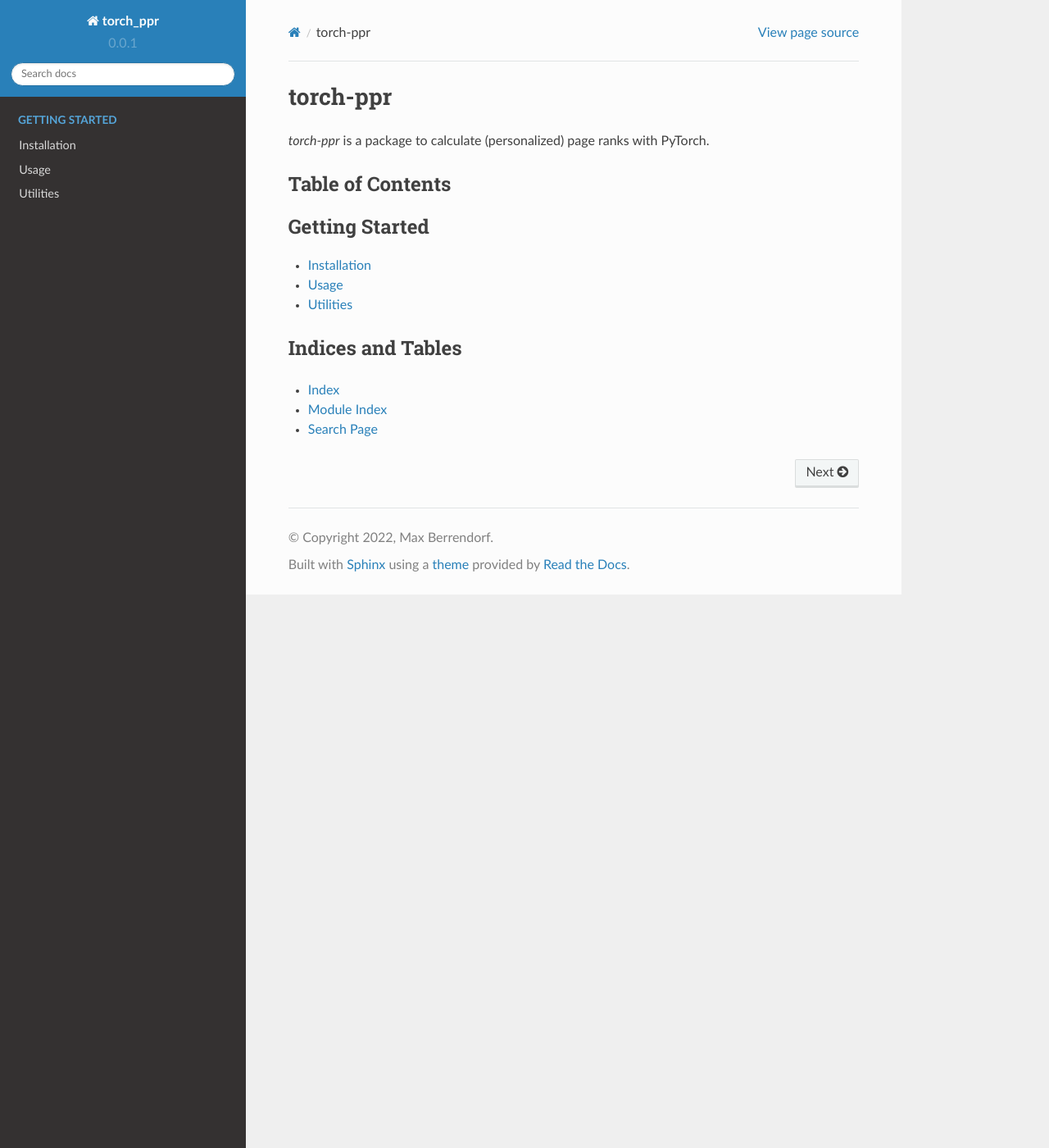
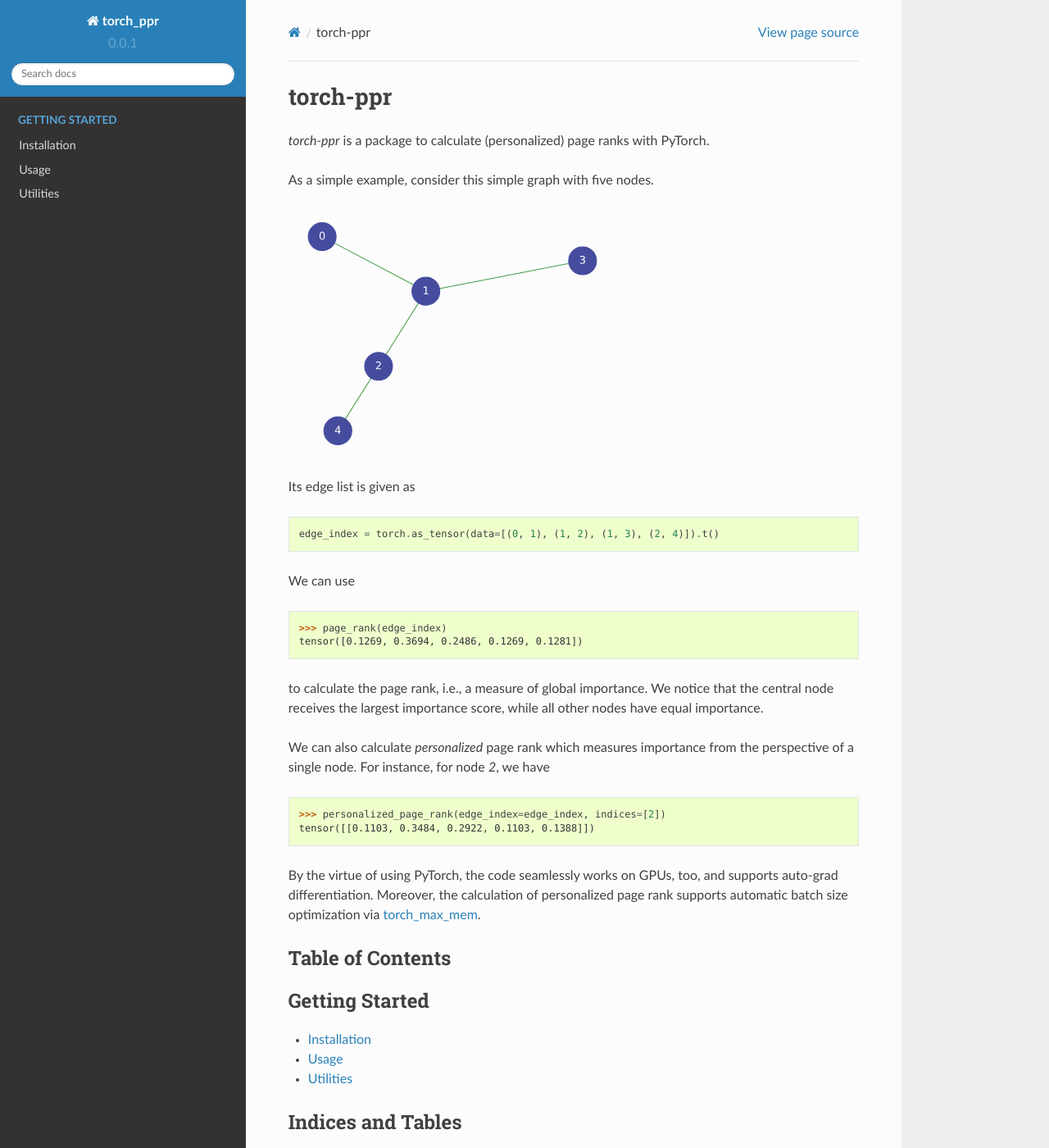
Before and after one commit to mberr/torch-ppr, a Sphinx documentation site: the page built from docs/source/index.rst, in a window 1280 px wide and 1400 px high. Shown: the whole window at 82% size. Built offline with Sphinx 7.4.7 and the Read the Docs theme 2.0.0, drawn with Linux system fonts in a browser that asks for light colours.

Commit message:
Add Image to README (#4)

```diff
--- a/docs/source/index.rst
+++ b/docs/source/index.rst
@@ -2,6 +2,45 @@
 =========
 
 `torch-ppr` is a package to calculate (personalized) page ranks with PyTorch.
+
+As a simple example, consider this simple graph with five nodes.
+
+.. image:: img/small_graph.svg
+  :width: 400
+  :alt: Simple Example Graph
+
+Its edge list is given as
+
+.. code-block:: python
+
+   edge_index = torch.as_tensor(data=[(0, 1), (1, 2), (1, 3), (2, 4)]).t()
+
+We can use
+
+.. code-block:: python
+
+   >>> page_rank(edge_index)
+   tensor([0.1269, 0.3694, 0.2486, 0.1269, 0.1281])
+
+
+to calculate the page rank, i.e., a measure of global importance.
+We notice that the central node receives the largest importance score,
+while all other nodes have equal importance.
+
+We can also calculate *personalized* page rank which measures importance
+from the perspective of a single node.
+For instance, for node `2`, we have
+
+.. code-block:: python
+
+   >>> personalized_page_rank(edge_index=edge_index, indices=[2])
+   tensor([[0.1103, 0.3484, 0.2922, 0.1103, 0.1388]])
+
+
+By the virtue of using PyTorch, the code seamlessly works on GPUs, too, and
+supports auto-grad differentiation. Moreover, the calculation of personalized
+page rank supports automatic batch size optimization via
+`torch_max_mem <https://github.com/mberr/torch-max-mem>`_.
 
 Table of Contents
 -----------------
```
Also changed, not shown: README.md (+5 -1 lines), docs/source/img/small_graph.svg (added), 1 other file.
